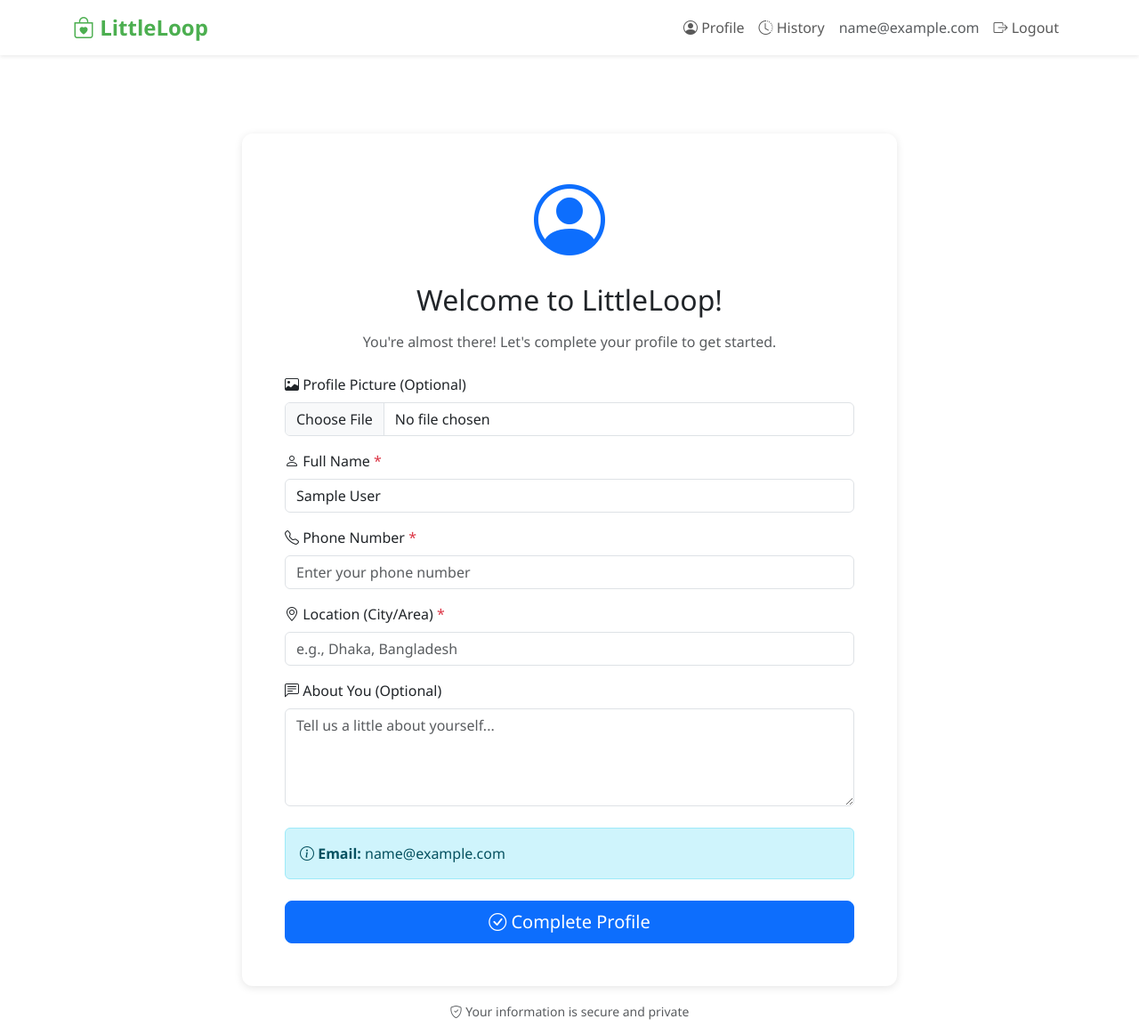
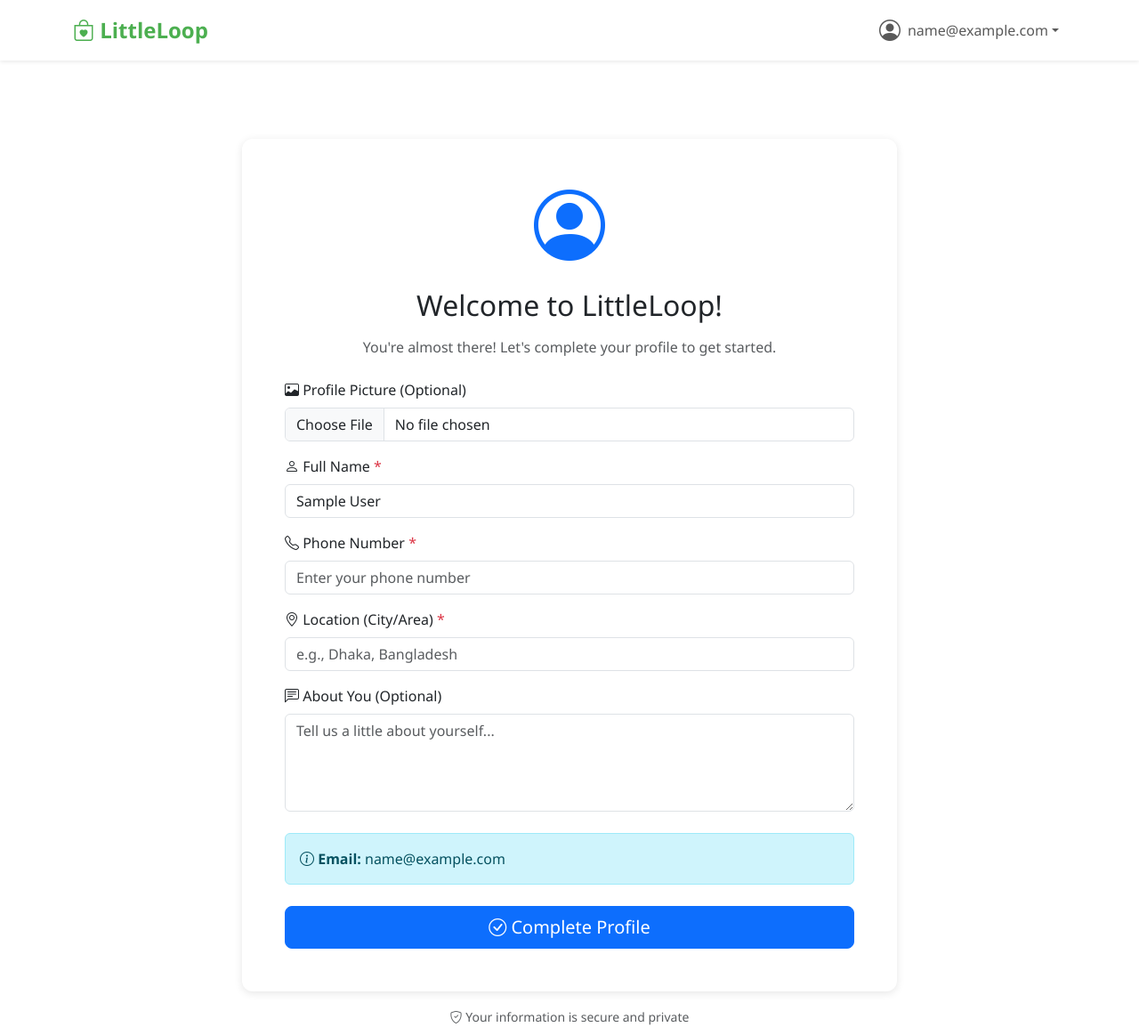
Before and after one commit to MarufSwe/LittleLoop, a Django app: page /profile/complete/ in a window 1280 px wide. Shown: the top 1154 px of the page at 89% size. Run offline with Django 5.2, Linux system fonts and the light colour scheme; the visitor is signed in with stand-in values (Sample User, id 1); data comes from the database, SQL or seed files in the repository.

Commit message:
Enhance user profile experience by implementing a dropdown menu for profile actions in the navigation bar and adding a profile picture preview feature on the profile completion page. Include JavaScript for dynamic image preview functionality.

```diff
--- a/templates/accounts/profile_complete.html
+++ b/templates/accounts/profile_complete.html
@@ -8,8 +8,19 @@
         <div class="col-md-8">
             <div class="card mt-5">
                 <div class="card-body p-5">
+                    <!-- Profile Picture Preview at Top -->
                     <div class="text-center mb-4">
-                        <i class="bi bi-person-circle display-1 text-primary"></i>
+                        {% if profile.profile_picture %}
+                            <img src="{{ profile.profile_picture.url }}" alt="Profile Picture"
+                                 id="profileImagePreview"
+                                 class="rounded-circle mb-3"
+                                 style="width: 120px; height: 120px; object-fit: cover; border: 4px solid #4CAF50;">
+                        {% else %}
+                            <img id="profileImagePreview" src="" alt="Preview"
+                                 class="rounded-circle mb-3"
+                                 style="width: 120px; height: 120px; object-fit: cover; border: 4px solid #4CAF50; display: none;">
+                            <i id="profileIconPlaceholder" class="bi bi-person-circle display-1 text-primary"></i>
+                        {% endif %}
                     </div>
 
                     <h2 class="text-center mb-3">Welcome to LittleLoop!</h2>
@@ -112,4 +123,26 @@
         </div>
     </div>
 </div>
+
+<!-- JavaScript for Image Preview -->
+<script>
+document.getElementById('{{ form.profile_picture.id_for_label }}').addEventListener('change', function(e) {
+    const file = e.target.files[0];
+    if (file) {
+        const reader = new FileReader();
+        reader.onload = function(event) {
+            const preview = document.getElementById('profileImagePreview');
+            const placeholder = document.getElementById('profileIconPlaceholder');
+
+            preview.src = event.target.result;
+            preview.style.display = 'block';
+
+            if (placeholder) {
+                placeholder.style.display = 'none';
+            }
+        };
+        reader.readAsDataURL(file);
+    }
+});
+</script>
 {% endblock %}
--- a/templates/base.html
+++ b/templates/base.html
@@ -127,23 +127,43 @@
             <div class="collapse navbar-collapse" id="navbarNav">
                 <ul class="navbar-nav ms-auto">
                     {% if user.is_authenticated %}
-                        <li class="nav-item">
-                            <a class="nav-link" href="{% url 'accounts:profile_view' %}">
-                                <i class="bi bi-person-circle"></i> Profile
+                        <!-- Profile Dropdown -->
+                        <li class="nav-item dropdown">
+                            <a class="nav-link dropdown-toggle d-flex align-items-center" href="#" id="profileDropdown"
+                               role="button" data-bs-toggle="dropdown" aria-expanded="false">
+                                {% if user.profile.profile_picture %}
+                                    <img src="{{ user.profile.profile_picture.url }}" alt="Profile"
+                                         class="rounded-circle me-2"
+                                         style="width: 32px; height: 32px; object-fit: cover;">
+                                {% else %}
+                                    <i class="bi bi-person-circle fs-4 me-2"></i>
+                                {% endif %}
+                                <span>{{ user.profile.full_name|default:user.email|truncatewords:2 }}</span>
+                            </a>
+                            <ul class="dropdown-menu dropdown-menu-end" aria-labelledby="profileDropdown">
+                                <li>
+                                    <span class="dropdown-item-text text-muted small">
+                                        <i class="bi bi-envelope"></i> {{ user.email }}
+                                    </span>
+                                </li>
+                                <li><hr class="dropdown-divider"></li>
+                                <li>
+                                    <a class="dropdown-item" href="{% url 'accounts:profile_view' %}">
+                                        <i class="bi bi-person"></i> My Profile
                                     </a>
                                 </li>
-                        <li class="nav-item">
-                            <a class="nav-link" href="{% url 'accounts:history' %}">
+                                <li>
+                                    <a class="dropdown-item" href="{% url 'accounts:history' %}">
                                         <i class="bi bi-clock-history"></i> History
                                     </a>
                                 </li>
-                        <li class="nav-item">
-                            <span class="nav-link text-muted">{{ user.email }}</span>
-                        </li>
-                        <li class="nav-item">
-                            <a class="nav-link" href="{% url 'account_logout' %}">
+                                <li><hr class="dropdown-divider"></li>
+                                <li>
+                                    <a class="dropdown-item text-danger" href="{% url 'account_logout' %}">
                                         <i class="bi bi-box-arrow-right"></i> Logout
                                     </a>
+                                </li>
+                            </ul>
                         </li>
                     {% else %}
                         <li class="nav-item">
```
Lines whose indentation alone changed are shown as unchanged.
